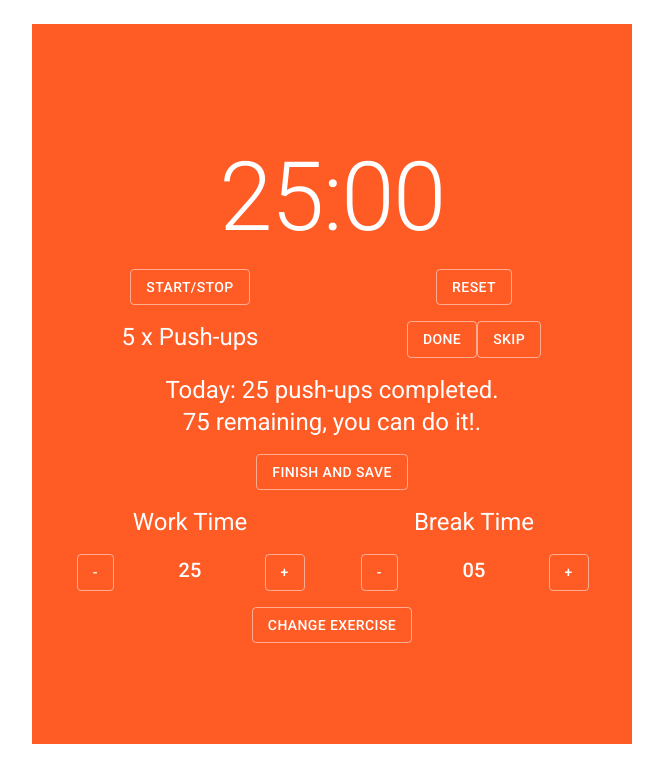
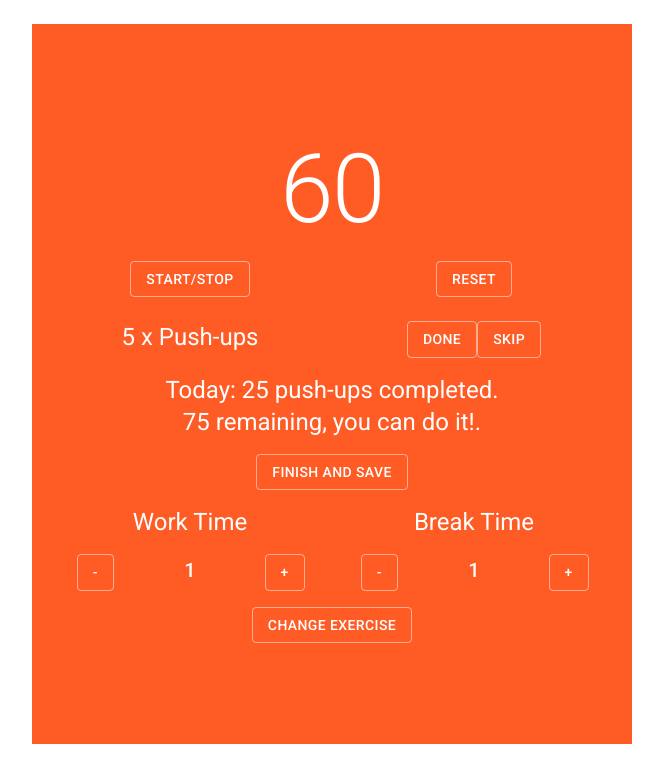
Before and after one commit to KevChaplin/wfh-ninja, a React (Create React App) app in the folder client/: page / in a window 1280 px wide. Shown: the top 782 px of the page, without its empty margins (308-971 px from the left). Built offline with nearby package versions, Linux system fonts and the light colour scheme.

Commit message:
changed file structure, basic countdown clock functional

```diff
--- a/client/src/App.js
+++ b/client/src/App.js
@@ -1,9 +1,9 @@
 import * as React from 'react';
 import Container from '@mui/material/Container';
 
-import Login from './Login'
-import Profile from './Profile'
-import Timer from './Timer'
+import Login from './Pages/Login'
+import Profile from './Pages/Profile'
+import Timer from './Pages/Timer'
 
 export default function App() {
   return (
--- a/client/src/Login.js
+++ b/client/src/Pages/Login.js
@@ -1,6 +1,6 @@
 import * as React from 'react'
 import Container from '@mui/material/Container'
-import Box from '@mui/material/Box';
+// import Box from '@mui/material/Box';
 import Stack from '@mui/material/Stack'
 import Button from '@mui/material/Button'
 import TextField from '@mui/material/TextField'
--- a/client/src/Timer.js
+++ b/client/src/Pages/Timer.js
@@ -1,10 +1,26 @@
 import * as React from 'react'
 import Grid from '@mui/material/Grid';
 import Button from '@mui/material/Button'
-import TextField from '@mui/material/TextField'
+// import TextField from '@mui/material/TextField'
 import Typography from '@mui/material/Typography'
 
+import CountdownTimer from '../components/Countdown-timer'
+
 export default function Timer() {
+
+    const [ workInterval, setWorkInterval ] = React.useState(1)
+    const [ breakInterval, setBreakInterval ] = React.useState(1)
+    // const [ time, setTime ] = React.useState(workInterval * 60)
+
+    const incrementWork = () => { if(workInterval < 99) {setWorkInterval(workInterval + 1)} }
+    const decrementWork = () => { if(workInterval > 1) {setWorkInterval(workInterval - 1)} }
+    const incrementBreak = () => { if(breakInterval < 99) {setBreakInterval(breakInterval + 1)} }
+    const decrementBreak = () => { if(breakInterval > 1) {setBreakInterval(breakInterval - 1)} }
+
+    // let min = Math.floor(time / 60)
+    // let sec = time - 60 * min
+
+    // console.log(min, sec)
 
     return (
         <Grid
@@ -16,6 +32,9 @@ export default function Timer() {
                 justifyContent: 'center'}}
         >
             <Grid item xs={12}>
+                <CountdownTimer workInterval={workInterval} breakInterval={breakInterval}/>
+            </Grid>
+            {/* <Grid item xs={12}>
                 <Typography variant='h1'>25:00</Typography>
             </Grid>
             <Grid item xs={6}>
@@ -23,7 +42,7 @@ export default function Timer() {
             </Grid>
             <Grid item xs={6}>
                 <Button variant='outlined' color='secondary'>Reset</Button>
-            </Grid>
+            </Grid> */}
             <Grid item xs={6}>
                 <Typography variant='h5'>5 x Push-ups</Typography>
             </Grid>
@@ -45,22 +64,22 @@ export default function Timer() {
                 <Typography variant='h5'>Break Time</Typography>
             </Grid>
             <Grid item xs={2}>
-                <Button variant='outlined' color='secondary'sx={{ minWidth: 0 }}>-</Button>
+                <Button variant='outlined' color='secondary'sx={{ minWidth: 0 }} onClick={decrementWork}>-</Button>
             </Grid>
             <Grid item xs={2}>
-                <Typography variant='h6'>25</Typography>
+                <Typography variant='h6'>{workInterval}</Typography>
             </Grid>
             <Grid item xs={2}>
-                <Button variant='outlined' color='secondary' sx={{ minWidth: 0 }}>+</Button>
+                <Button variant='outlined' color='secondary' sx={{ minWidth: 0 }} onClick={incrementWork}>+</Button>
             </Grid>
             <Grid item xs={2}>
-                <Button variant='outlined' color='secondary' sx={{ minWidth: 0 }}>-</Button>
+                <Button variant='outlined' color='secondary' sx={{ minWidth: 0 }} onClick={decrementBreak}>-</Button>
             </Grid>
             <Grid item xs={2}>
-                <Typography variant='h6'>05</Typography>
+                <Typography variant='h6'>{breakInterval}</Typography>
             </Grid>
             <Grid item xs={2}>
-                <Button variant='outlined' color='secondary' sx={{ minWidth: 0 }}>+</Button>
+                <Button variant='outlined' color='secondary' sx={{ minWidth: 0 }} onClick={incrementBreak}>+</Button>
             </Grid>
             <Grid item xs={12}>
                 <Button variant='outlined' color='secondary'>Change Exercise</Button>
--- /dev/null
+++ b/client/src/components/Countdown-timer.js
@@ -0,0 +1,69 @@
+import * as React from 'react'
+import Grid from '@mui/material/Grid';
+import Button from '@mui/material/Button'
+import Typography from '@mui/material/Typography'
+
+// Receives workInterval and breakInterval props
+export default function CountdownTimer(props) {
+
+    const [ time, setTime ] = React.useState(props.workInterval * 60)
+    const [ sessionType, setSessionType ] = React.useState('work')
+    const [ timerActive, setTimerActive ] = React.useState(false)
+
+    // Countdown timer
+    React.useEffect(() => {
+        if(timerActive) {
+            const interval = setInterval(() => { if(time > 0) {setTime(time -1)} }, 1000);
+            return () => clearInterval(interval)
+        }
+    }, [ time, timerActive ])
+
+    // Start/stop timer
+    const handleStartStop = () => {
+        setTimerActive(!timerActive)
+    }
+
+    // Reset timer
+    const handleReset = () => {
+        setTimerActive(false)
+        setSessionType('work')
+        setTime(props.workInterval * 60)
+    }
+
+    // At time 0, switch session type, set time
+    if (time === 0) {
+        if (sessionType === 'work') {
+            setSessionType('break')
+            setTime(props.breakInterval * 60)
+        } else {
+            setSessionType('work')
+            setTime(props.workInterval * 60)
+        };
+    }
+
+
+    let min = Math.floor(time / 60)
+    let sec = time - 60 * min
+
+    return (
+        <Grid
+            container spacing={2}
+            sx={{
+                height: '100%',
+                textAlign: 'center',
+                alignContent: 'center',
+                justifyContent: 'center'}}
+        >
+            <Grid item xs={12}>
+                <Typography variant='h1'>{time}</Typography>
+            </Grid>
+            <Grid item xs={6}>
+                <Button variant='outlined' color='secondary' onClick={handleStartStop}>Start/Stop</Button>
+            </Grid>
+            <Grid item xs={6}>
+                <Button variant='outlined' color='secondary' onClick={handleReset}>Reset</Button>
+            </Grid>
+        </Grid>
+    )
+
+}
```
Also changed, not shown: client/src/Pages/Profile.js (renamed from client/src/Profile.js).
